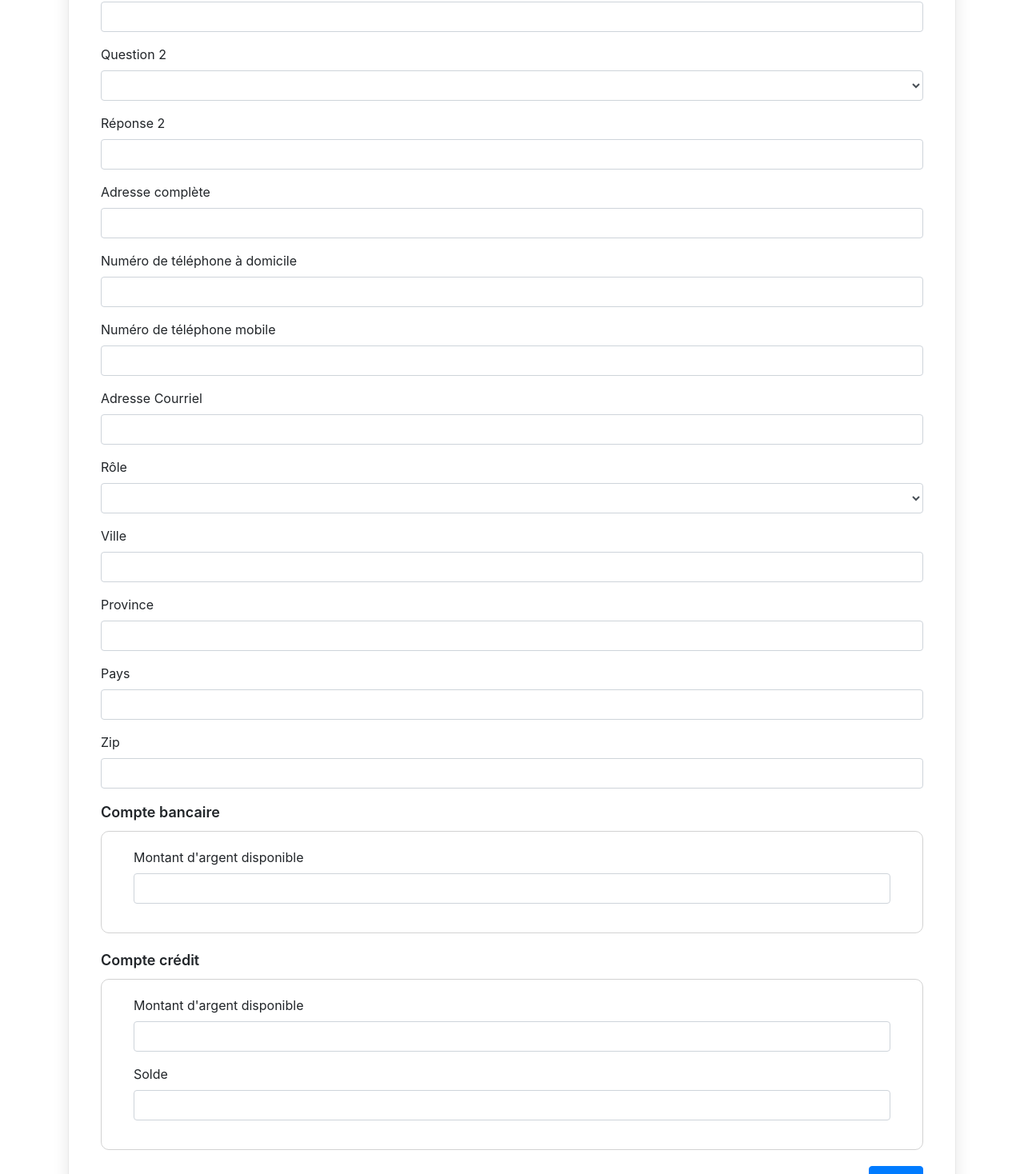
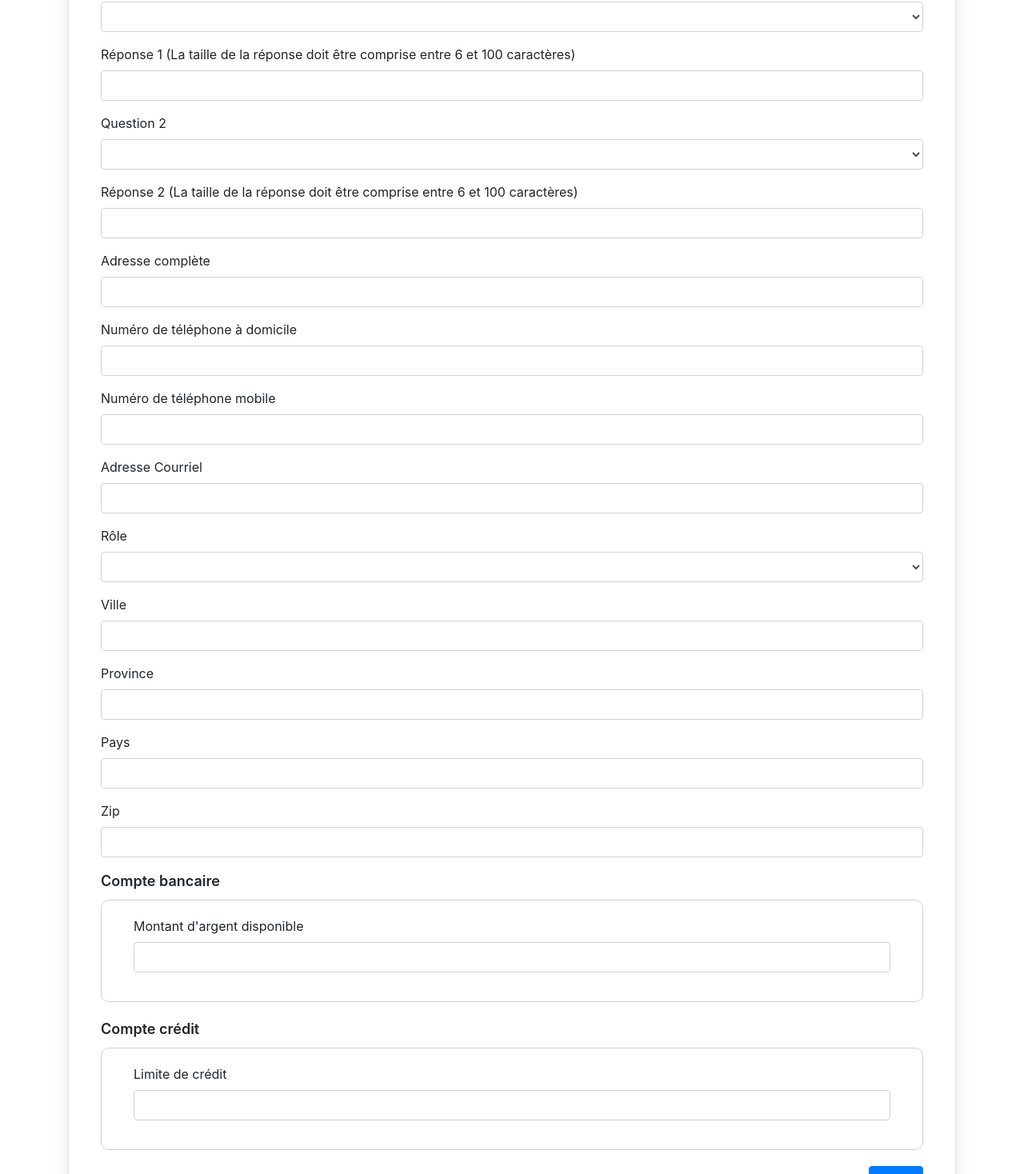
Before and after one commit to gti525/h19-banque-1, a Vue app in the folder vue-springboot/: page /createUser in a window 1280 px wide. Shown: the part 817-2285 px from the top of the page at 80% size. Built offline with nearby package versions, Linux system fonts and the light colour scheme.

Commit message:
Changement de variables dans createUser
Mise en place du nom de la compagnie et modification dans les champs de la carte de crédit

```diff
--- a/vue-springboot/src/components/CreateUser.vue
+++ b/vue-springboot/src/components/CreateUser.vue
@@ -41,6 +41,10 @@
                     >
                 </div>
                 <div class="form-group">
+                    <label for="company">Compagnie</label>
+                    <input id="company" type="text" v-model="company" name="company" class="form-control">
+                </div>
+                <div class="form-group">
                     <label for="password">Mot de Passe</label>
                     <input
                             id="password"
@@ -67,7 +71,7 @@
                     </select>
                 </div>
                 <div class="form-group">
-                    <label for="address">Réponse 1</label>
+                    <label for="address">Réponse 1 (La taille de la réponse doit être comprise entre 6 et 100 caractères)</label>
                     <input id="address" type="text" v-model="answer1" name="answer1" class="form-control">
                 </div>
                 <div class="form-group">
@@ -85,7 +89,7 @@
                     </select>
                 </div>
                 <div class="form-group">
-                    <label for="address">Réponse 2</label>
+                    <label for="address">Réponse 2 (La taille de la réponse doit être comprise entre 6 et 100 caractères)</label>
                     <input type="text" v-model="answer2" name="answer2" class="form-control">
                 </div>
                 <div class="form-group">
@@ -142,19 +146,23 @@
                     <div class="panel-title">Compte crédit</div>
                     <div class="panel-content">
                         <div class="form-group">
-                            <label for="amount-avail">Montant d'argent disponible</label>
+                            <label for="amount-avail">Limite de crédit</label>
+                            <input
+                                    type="text"
+                                    v-model="creditLimit"
+                                    name="amount-avail"
+                                    class="form-control"
+                            >
+                        </div>
+                        <!--<div class="form-group">
+                            <label for="amount-avail">Crédit disponible</label>
                             <input
                                     type="text"
                                     v-model="creditbalanceavailable"
                                     name="amount-avail"
                                     class="form-control"
                             >
-                        </div>
-                        <div class="form-group">
-                            <label for="amount-owed">Solde</label>
-                            <input id="amount-owed" type="text" v-model="creditbalanceowned" name="amount-owed"
-                                   class="form-control">
-                        </div>
+                        </div>-->
                     </div>
                 </div>
                 <div class="form-group clearfix">
@@ -215,12 +223,14 @@
         },
         data() {
             return {
+                company: '',
                 firstname: '',
                 lastname: '',
                 username: '',
+                creditLimit: '',
                 amount: '',
                 creditbalanceavailable: '',
-                creditbalanceowned: '',
+                creditbalanceowned: 0,
                 email: '',
                 role: '',
                 question1: '',
@@ -240,9 +250,11 @@
         methods: {
             createUserBtnClicked() {
                 let data = {
+                    company: this.company,
                     firstname: this.firstname,
                     lastname: this.lastname,
                     username: this.username,
+                    creditLimit: this.creditbalanceavailable,
                     amount: this.amount,
                     creditbalanceavailable: this.creditbalanceavailable,
                     creditbalanceowned: this.creditbalanceowned,
```
